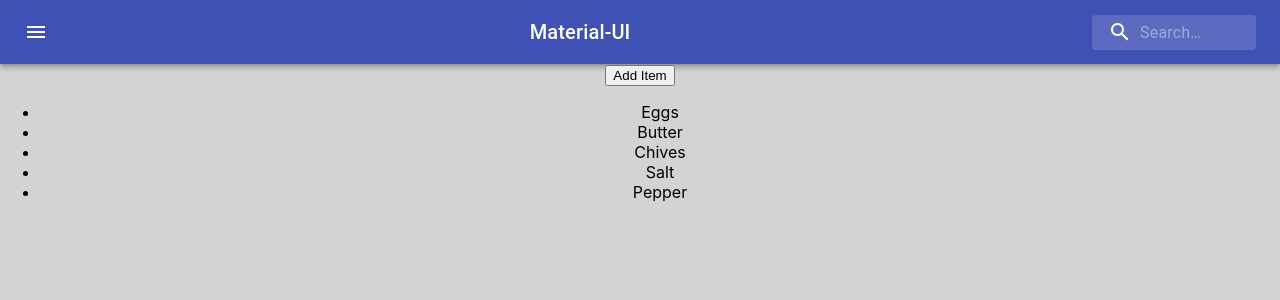
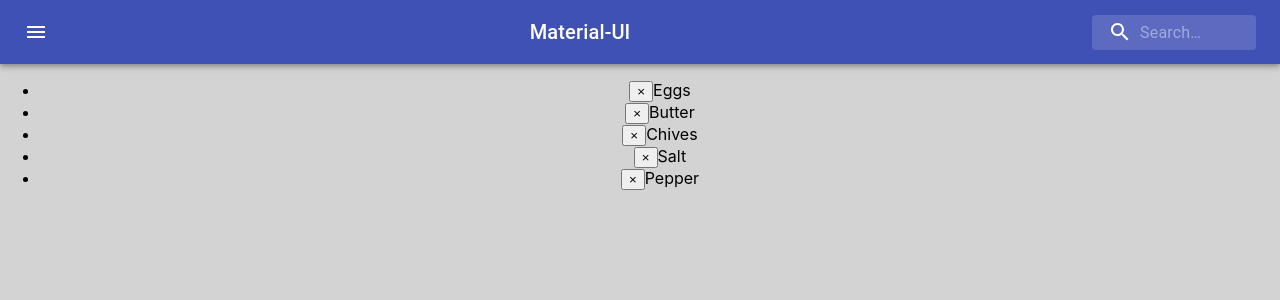
Before and after one commit to robbiekruszynski/mern-list, a React (Create React App) app in the folder client/: page / in a window 1280 px wide. Shown: the top 300 px of the page. Built offline with nearby package versions, Linux system fonts and the light colour scheme.

Commit message:
add button to delete lines 39-45 in MenuItems

```diff
--- a/client/src/MenuItems.js
+++ b/client/src/MenuItems.js
@@ -31,25 +31,26 @@
 
     return (
       <Container>
-        <Button
-          collor="dark"
-          style={{ marginBotton: "2rem" }}
-          onClick={() => {
-            const name = prompt("Enter Item");
-            if (name) {
-              this.setState((state) => ({
-                items: [...state.items, { id: uuid(), name }],
-              }));
-            }
-          }}
-        >
-          Add Item
-        </Button>
         <ListGroup>
-          <TransitionGroup className="Menu-item">
+          <TransitionGroup className="shopping-list">
             {items.map(({ id, name }) => (
-              <CSSTransition key={id} timeout={500} className="fade">
-                <ListGroupItem>{name}</ListGroupItem>
+              <CSSTransition key={id} timeout={500} classNames="fade">
+                <ListGroupItem>
+                  <Button
+                    className="remove-btn"
+                    color="danger"
+                    size="sm"
+                    onClick={() => {
+                      this.setState((state) => ({
+                        items: state.items.filter((item) => item.id !== id),
+                      }));
+                    }}
+                  >
+                    &times;
+                  </Button>
+
+                  {name}
+                </ListGroupItem>
               </CSSTransition>
             ))}
           </TransitionGroup>
@@ -58,5 +59,4 @@
     );
   }
 }
-
 export default MenuItem;
```
